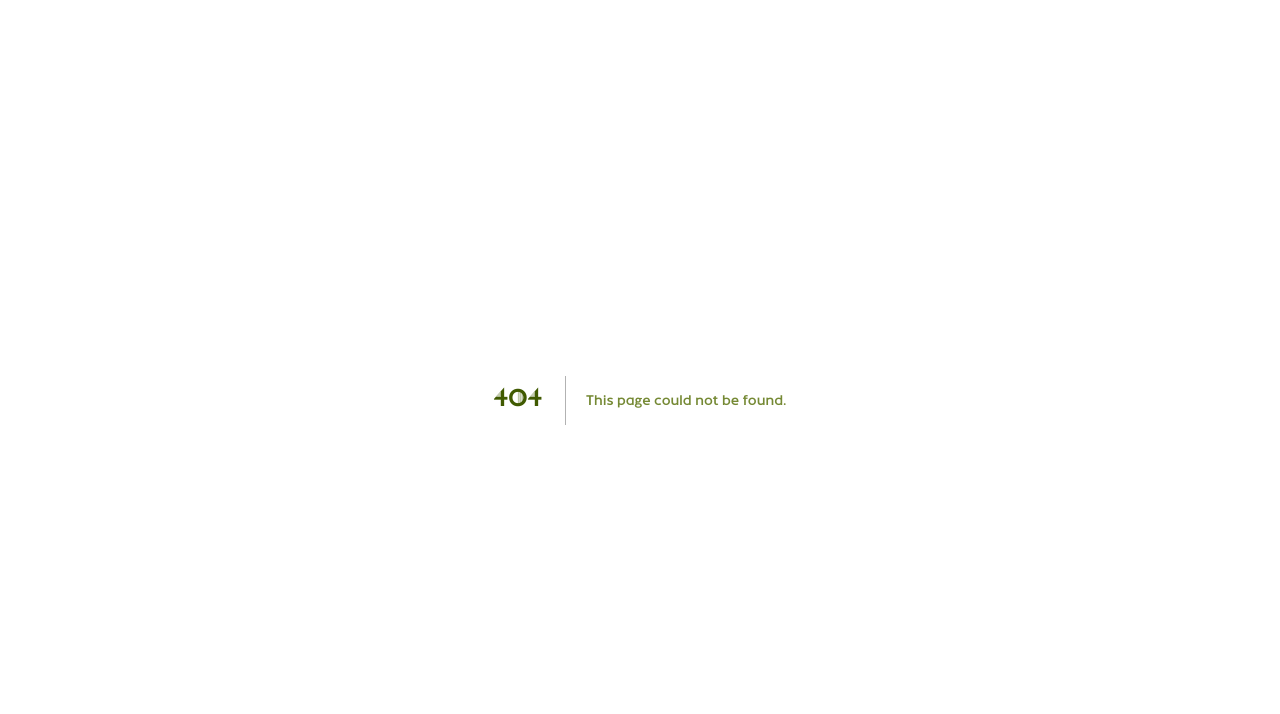
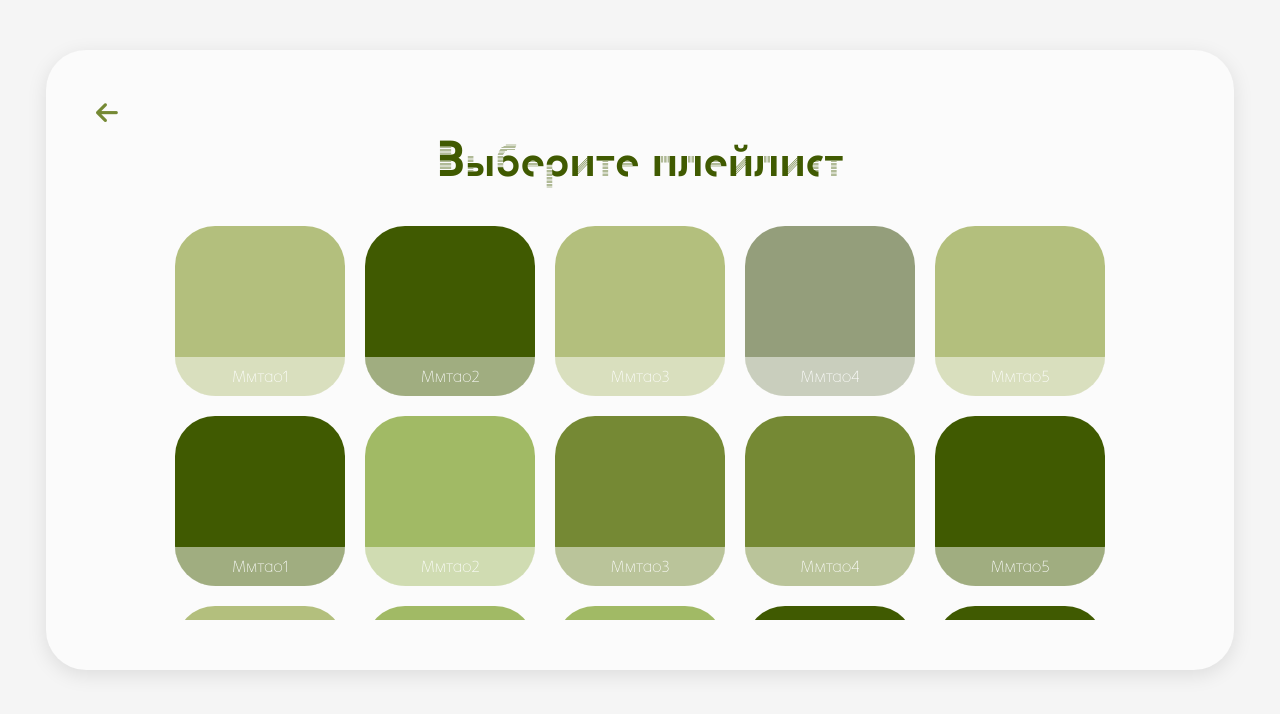
Before and after one commit to irlmt/Music-Ritmo, a Next.js app in the folder frontend/: page /select-playlist in a window 1280 px wide. Before the commit this address had no page. Shown: the top 714 px of the page. Built offline with nearby package versions, Linux system fonts and the light colour scheme.

Commit message:
[mus-32]: Created select playlist page

```diff
--- /dev/null
+++ b/frontend/src/app/select-playlist/page.tsx
@@ -0,0 +1,46 @@
+"use client";
+
+import { Container } from "@/shared/container";
+import { Playlist } from "@/entities/playlist";
+import styles from "./select-playlist.module.css";
+
+export default function Playlists() {
+  return (
+    <>
+      <Container
+        style={{
+          height: "65vh",
+          width: "85vw",
+          margin: "auto",
+          marginTop: "50px",
+        }}
+        direction="column"
+        arrow={true}
+        link_arrow="/track"
+      >
+        <h1 className={styles.playlists__title}>Выберите плейлист</h1>
+        <div className={styles.playlists}>
+          <Playlist name="Ммтао1" link="/здфндшые1" />
+          <Playlist name="Ммтао2" link="/здфндшые2" />
+          <Playlist name="Ммтао3" link="/здфндшые3" />
+          <Playlist name="Ммтао4" link="/здфндшые4" />
+          <Playlist name="Ммтао5" link="/здфндшые5" />
+          <Playlist name="Ммтао1" link="/здфндшые1" />
+          <Playlist name="Ммтао2" link="/здфндшые2" />
+          <Playlist name="Ммтао3" link="/здфндшые3" />
+          <Playlist name="Ммтао4" link="/здфндшые4" />
+          <Playlist name="Ммтао5" link="/здфндшые5" />
+          <Playlist name="Ммтао1" link="/здфндшые1" />
+          <Playlist name="Ммтао2" link="/здфндшые2" />
+          <Playlist name="Ммтао1" link="/здфндшые1" />
+          <Playlist name="Ммтао2" link="/здфндшые2" />
+          <Playlist name="Ммтао3" link="/здфндшые3" />
+          <Playlist name="Ммтао4" link="/здфндшые4" />
+          <Playlist name="Ммтао5" link="/здфндшые5" />
+          <Playlist name="Ммтао1" link="/здфндшые1" />
+          <Playlist name="Ммтао2" link="/здфндшые2" />
+        </div>
+      </Container>
+    </>
+  );
+}
--- /dev/null
+++ b/frontend/src/app/select-playlist/select-playlist.module.css
@@ -0,0 +1,27 @@
+.playlists {
+  display: grid;
+  padding-top: 0px;
+  grid-template-columns: repeat(5, 170px);
+  gap: 20px;
+  justify-content: center;
+  margin: 0 auto;
+  max-height: 80vh;
+  overflow-y: auto;
+  padding-bottom: 20px;
+}
+
+.playlists__title {
+  display: flex;
+  justify-content: center;
+  text-align: center;
+}
+
+.playlists_button {
+  position: fixed;
+  bottom: 20px;
+  right: 40px;
+  display: flex;
+  justify-content: center;
+  align-items: center;
+  z-index: 10;
+}
```
